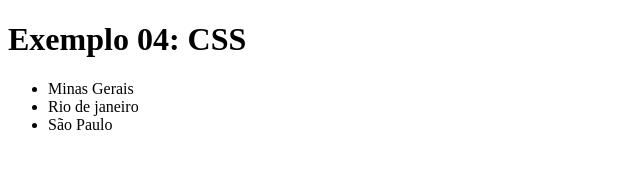
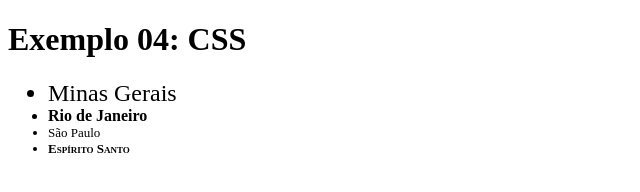
Before and after one commit to emanuellesilva/exem04, a plain HTML site: page index.html in a window 1280 px wide. Shown: the whole page, without its empty margins (0-640 px from the left). Drawn offline with Linux system fonts and the light colour scheme.

Commit message:
Adiciona estilo nas linhas

```diff
--- a/index.html
+++ b/index.html
@@ -9,9 +9,10 @@
 <body>
     <h1>Exemplo 04: CSS</h1>
     <ul>
-        <li>Minas Gerais</li>
-        <li>Rio de janeiro</li>
-        <li>São Paulo</li>
+        <li style="font-size: x-large;">Minas Gerais</li>
+        <li style="font-weight: bolder;">Rio de Janeiro</li>
+        <li style="font-size: small; font-weight: lighter;">São Paulo</li>
+        <li style="font-size: small; font-weight: bolder; font-variant: small-caps;">Espírito Santo</li>
     </ul>
 </body>
 </html>
```
Also changed, not shown: style.css (added).
